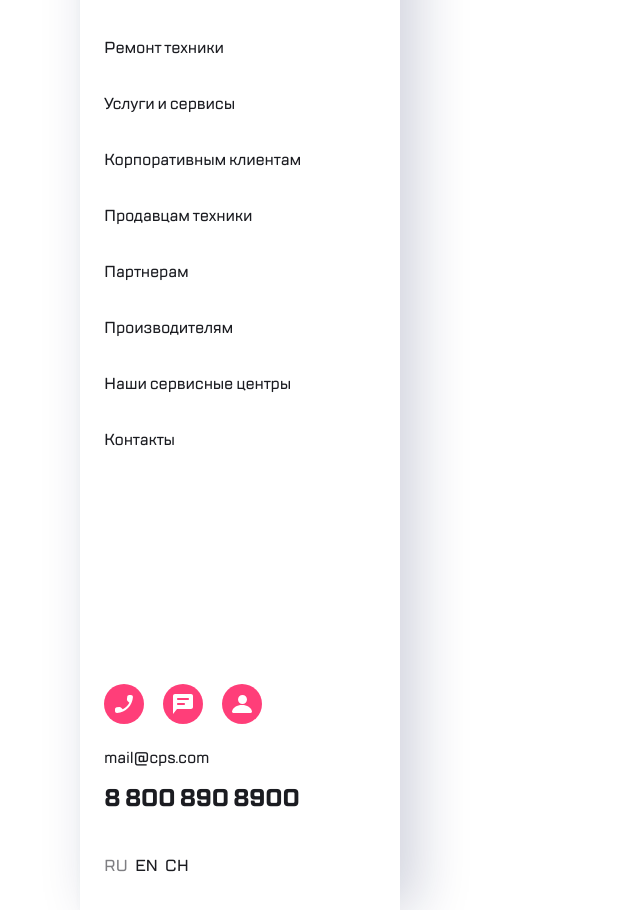
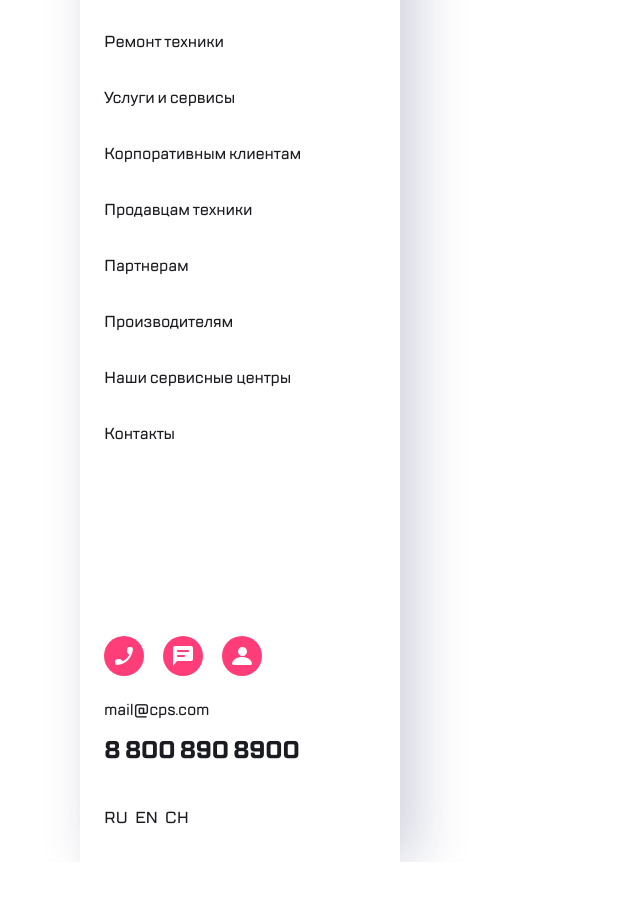
Before and after one commit to webcodingby/JSLearn, a plain HTML site: page Web Core/mobile-first/menu.html in a window 1280 px wide. Shown: the part 92-1002 px from the top of the page, without its empty margins (0-640 px from the left). After the commit the page ends 954 px from the top, so only its background shows below. Drawn offline with Linux system fonts and the light colour scheme.

Commit message:
repair 1.5 main.js logical

```diff
--- a/Web Core/mobile-first/css/style.css
+++ b/Web Core/mobile-first/css/style.css
@@ -52,7 +52,7 @@ label{
 }
 
 body{
-  width: 320px;
+  width: 100%;
   font-family: 'TT Lakes Regular', serif;
   font-size: 16px;
 }
@@ -228,6 +228,7 @@ li {
 }
 
 .about__img {
+  width: 100%;
   margin-top: 16px;
   margin-bottom: 30px;
 }
@@ -271,19 +272,24 @@ li {
 /*  Меню  */
 
 .mobile--menu {
-  padding-top: 24px;
-  padding-bottom: 32px;
-  max-width: 320px;
+  padding-top: 16px;
+  padding-bottom: 4px;
+  width: 100%;
+  height: 100%;
   display: flex;
   flex-direction: column;
   color: #1B1C21;
-  box-shadow: -2px 0px 4px rgba(69, 79, 126, 0.02),
-              16px 0px 52px rgba(14, 24, 80, 0.2);
 }
 .mobile--header {
   display: flex;
   align-items: center;
-  margin-left: 24px;
+  justify-content: space-between;
+  margin: 0 24px;
+}
+
+.logo{
+  display: flex;
+  align-items: center;
 }
 
 .button--cancel {
@@ -292,24 +298,24 @@ li {
 }
 
 .button--search {
-  margin-left: 78px;
   background: #FF3E79 url('../img/icon/search.svg') no-repeat center;
 }
 
 .mobile--column{
-  margin-top: 46px;
+  display: flex;
+  flex-direction: column;
+  height: calc(100vh - 100px);
+  justify-content: space-between;
+  margin-top: 20px;
+  margin-left: 16px;
 }
 
-.mobile--column,
 .column--menu {
   display: flex;
   flex-direction: column;
 }
 
-.column--menu .menu--link{
-  position: relative;
-  margin-left: 24px;
-  margin-bottom: 32px;
+.menu--link{
   position: relative;
   font-family: 'TT Lakes Medium';
   font-size: 16px;
@@ -318,28 +324,27 @@ li {
   color: #1B1C21;
 }
 
-.column--menu .menu--link.active,
-.column--menu .menu--link:hover,
-.column--menu .menu--link:active,
-.column--menu .menu--link:focus{
-  margin-left: 0;
-  padding-left: 22px;
-  color: #7E7E82;
-  border-left: 2px solid #41F6D7;
+.menu--link:hover::before,
+.menu--link:focus::before{
+  position: absolute;
+  content: "";
+  top: 0;
+  left: -16px;
+  width: 4px;
+  height: 100%;
+  background: #41F6D7;
+  border-radius: 0 20px 20px 0;
 }
 
-.column--menu .menu--link:before{
-  position: absolute;
-  top: 0;
-  left: 0;
-  width: 10px;
-  height: 10px;
-  background: #000;
+.nav--item{
+  margin-bottom: 24px;
+}
+
+.nav--item:last-child{
+  margin-bottom: 32px;
 }
 
 .mobile--contact {
-  margin-top: 200px;
-  margin-left: 24px;
   display: flex;
   flex-direction: column;
 }
@@ -360,11 +365,15 @@ li {
 
 .button--profile{
   background:#FF3E79 url('../img/icon/profile.svg') no-repeat center;
-  margin-right: 16px;
+}
+
+.mobile--mobile{
+  display: flex;
+  flex-direction: column;
+  margin-top: 16px;
 }
 
 a.contact--mail{
-  margin: 16px 0 12px 0;
   font-family: 'TT Lakes Medium';
   font-size: 16px;
   line-height: 24px;
@@ -373,6 +382,7 @@ a.contact--mail{
 }
 
 a.contact--tel{
+  margin-top: 12px;
   font-family: 'TT Lakes Bold';
   font-size: 24px;
   line-height: 32px;
@@ -382,8 +392,8 @@ a.contact--tel{
 
 .lang {
   display: flex;
-  margin-top: 40px;
-  margin-left: 24px;
+  margin-top: 8px;
+  margin-bottom: 32px;
 }
 
 .lang a{
@@ -400,7 +410,8 @@ a.contact--tel{
   margin-right: 0;
 }
 
-.lang a.active{
+.lang a:hover,
+.lang a:focus{
   color: #7E7E82;
 }
 
@@ -530,13 +541,6 @@ a.contact--tel{
 
 /* Другие размеры экранов */
 @media screen and (min-width: 360px){
-  body{
-    width: 360px;
-  }
-
-  .about__img{
-    width: 100%;
-  }
 
   .button--about {
     transform: translate(0px, -20px);
@@ -547,16 +551,9 @@ a.contact--tel{
   }
 }
 
-@media screen and (min-width: 375px){
-  body{
-    width: 375px;
-  }
-}
 
 @media screen and (min-width: 411px){
-  body{
-    width: 411px;
-  }
+
 
   .button--about {
     transform: translate(0px, -25px);
@@ -567,17 +564,8 @@ a.contact--tel{
   }
 }
 
-@media screen and (min-width: 414px){
-  body{
-    width: 414px;
-  }
-}
 
 @media screen and (min-width: 540px){
-  body{
-    width: 540px;
-  }
-
   .height--overflow {
     height: 120px;
   }
@@ -589,57 +577,10 @@ a.contact--tel{
   .button--overflow{
     transform: translate(0px, 0px);
   }
-
-  .about__img{
-    width: 100%;
-  }
-}
-
-@media screen and (min-width: 568px){
-  body{
-    width: 568px;
-  }
-}
-
-@media screen and (min-width: 640px){
-  body{
-    width: 640px;
-  }
-}
-
-@media screen and (min-width: 653px){
-  body{
-    width: 653px;
-  }
-}
-
-@media screen and (min-width: 667px){
-  body{
-    width: 667px;
-  }
-}
-
-@media screen and (min-width: 720px){
-  body{
-    width: 720px;
-  }
-}
-
-@media screen and (min-width: 731px){
-  body{
-    width: 731px;
-  }
-}
-
-@media screen and (min-width: 736px){
-  body{
-    width: 736px;
-  }
 }
 
 @media screen and (min-width: 768px){
   body{
-    width: 768px;
     color: #CCCCCC;
   }
 
@@ -748,6 +689,39 @@ a.contact--tel{
     background: #F8F8F8;
     border-radius: 6px;
   }
+
+    /*  Меню  */
+
+.mobile--menu {
+  padding-top: 18px;
+  padding-bottom: 32px;
+  max-width: 320px;
+  box-shadow: -2px 0px 4px rgba(69, 79, 126, 0.02),
+              16px 0px 52px rgba(14, 24, 80, 0.2);
+}
+
+.mobile--column{
+  margin-left: 24px;
+  height: calc(100vh - 160px);
+  margin-top: 46px;
+}
+
+.nav--item{
+  margin-bottom: 32px;
+}
+
+.menu--link:hover:before,
+.menu--link:focus:before{
+  left: -24px;
+}
+
+.mobile--mobile{
+  margin-top: 16px;
+}
+
+.lang {
+  margin-top: 40px;
+}
 
   /* Бранд */
   .service--brand{
@@ -895,6 +869,16 @@ a.contact--tel{
     height: 307px;
   }
 
+  /* Меню */
+
+  .mobile--column{
+    height: 100vh;
+  }
+  .lang{
+    margin-bottom: 0;
+  }
+
+
   /*  Сервис - бренды  */
 
 .service {
--- a/Web Core/mobile-first/js/main.js
+++ b/Web Core/mobile-first/js/main.js
@@ -34,9 +34,7 @@ hide.addEventListener('click', function () {
   }
 })
 
-
 if (serviceContainer) {
-  if (screen.width <= 767) {
   var swiper = new Swiper('.swiper-container', {
     slidesPerView: 1,
     setWrapperSize: 10,
@@ -48,6 +46,9 @@ if (serviceContainer) {
       clickable: true,
     },
   });
+  window.addEventListener(`resize`, event => {
+    if (screen.width <= 767) {
+      location.reload();
     } else {
       serviceContainer.classList.remove('swiper-container');
       brand.classList.remove('swiper-wrapper');
@@ -60,4 +61,5 @@ if (serviceContainer) {
         brandLink[i].removeAttribute('style');
       }
     }
+  }, false);
 }
--- a/Web Core/mobile-first/menu.html
+++ b/Web Core/mobile-first/menu.html
@@ -9,8 +9,8 @@
 <body>
   <div class="mobile--menu">
     <div class="mobile--header">
+      <div class="logo">
         <button class="button button--cancel"></button>
-      <div class="logo">
         <a href="#">
           <svg width="98" height="52" viewBox="0 0 98 52" fill="none" xmlns="http://www.w3.org/2000/svg">
             <path fill-rule="evenodd" clip-rule="evenodd" d="M36.5703 0.592529C36.018 0.592529 35.5703 1.04024 35.5703 1.59253V5.86748C35.5703 6.41977 36.018 6.86748 36.5703 6.86748H72.8973C83.0242 6.86748 90.9777 14.6641 90.9777 24.757C90.9777 25.0425 91.2092 25.274 91.4948 25.274H96.757C97.0425 25.274 97.274 25.0425 97.274 24.757C97.274 11.2677 86.432 0.592529 72.8973 0.592529H36.5703Z" fill="#6B7B84" stroke="#80949F" stroke-width="0.5"></path>
@@ -47,6 +47,7 @@
           <button class="button--chat button"></button>
           <button class="button--profile button"></button>
         </div>
+        <div class="mobile--mobile">
           <a class="contact--mail" href="mailto:mail@cps.com">mail@cps.com</a>
           <a class="contact--tel" href="tel:+88008908900">8 800 890 8900</a>
         </div>
@@ -57,6 +58,7 @@
       </div>
       </div>
     </div>
+  </div>
   <script src="./js/main.js"></script>
 </body>
 </html>
```
Lines whose indentation alone changed are shown as unchanged.
